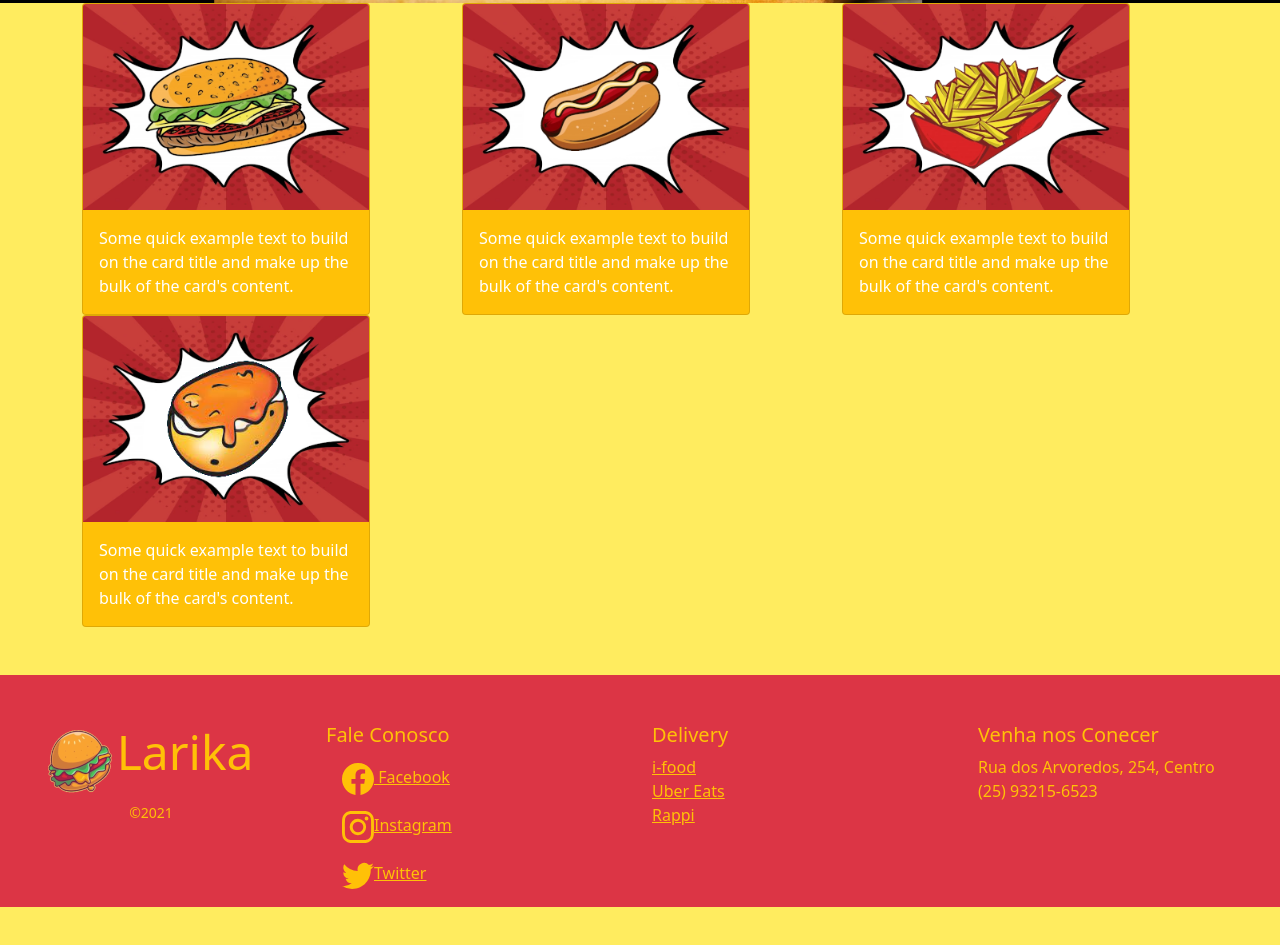
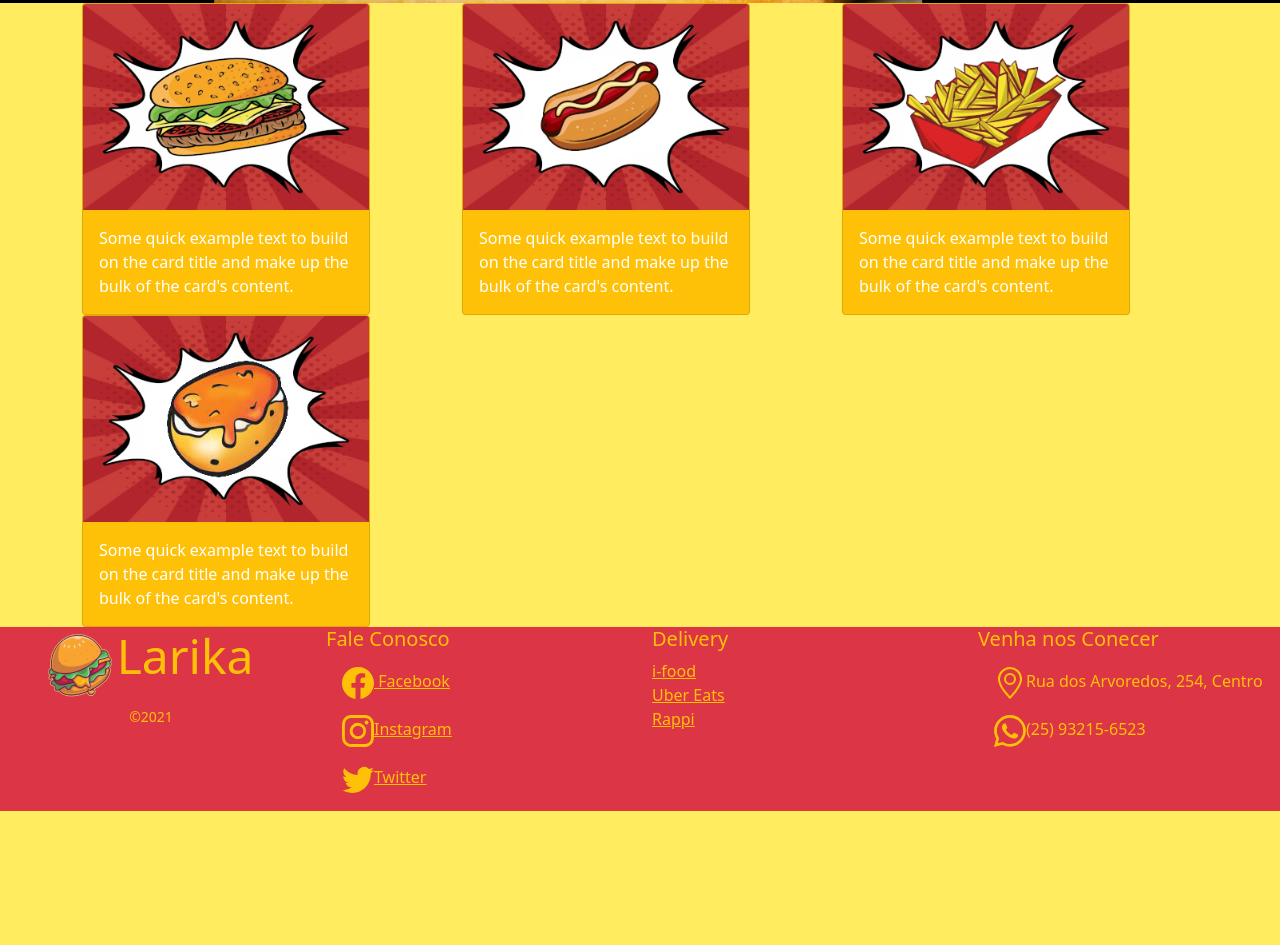
Before and after one commit to marcoweb/exemplo-bootstrap-a, a plain HTML site: page index.html in a window 1280 px wide. Shown: the part 556-1501 px from the top of the page. After the commit the page ends 1367 px from the top, so only its background shows below. Drawn offline with nearby package versions, Linux system fonts and the light colour scheme.

Commit message:
Atualização

```diff
--- a/index.html
+++ b/index.html
@@ -115,7 +115,7 @@
               </div>
           </main>
 
-          <footer class="pt-4 my-md-5 pt-md-5 text-warning bg-danger">
+          <footer class="m-top-3 text-warning bg-danger">
             <div class="row">
               <div class="col-12 col-md" style="text-align: center;">
                 <img class="mb-2" src="./img/ham-ico-64.png" alt="" width="64" height="64">
@@ -153,8 +153,13 @@
               <div class="col-6 col-md">
                 <h5>Venha nos Conecer</h5>
                 <ul class="list-unstyled text-small">
-                  <li>Rua dos Arvoredos, 254, Centro</li>
-                  <li>(25) 93215-6523</li>
+                  <li class="m-3"><svg xmlns="http://www.w3.org/2000/svg" width="32" height="32" fill="currentColor" class="bi bi-geo-alt" viewBox="0 0 16 16">
+                    <path d="M12.166 8.94c-.524 1.062-1.234 2.12-1.96 3.07A31.493 31.493 0 0 1 8 14.58a31.481 31.481 0 0 1-2.206-2.57c-.726-.95-1.436-2.008-1.96-3.07C3.304 7.867 3 6.862 3 6a5 5 0 0 1 10 0c0 .862-.305 1.867-.834 2.94zM8 16s6-5.686 6-10A6 6 0 0 0 2 6c0 4.314 6 10 6 10z"/>
+                    <path d="M8 8a2 2 0 1 1 0-4 2 2 0 0 1 0 4zm0 1a3 3 0 1 0 0-6 3 3 0 0 0 0 6z"/>
+                  </svg>Rua dos Arvoredos, 254, Centro</li>
+                  <li class="m-3"><svg xmlns="http://www.w3.org/2000/svg" width="32" height="32" fill="currentColor" class="bi bi-whatsapp" viewBox="0 0 16 16">
+                    <path d="M13.601 2.326A7.854 7.854 0 0 0 7.994 0C3.627 0 .068 3.558.064 7.926c0 1.399.366 2.76 1.057 3.965L0 16l4.204-1.102a7.933 7.933 0 0 0 3.79.965h.004c4.368 0 7.926-3.558 7.93-7.93A7.898 7.898 0 0 0 13.6 2.326zM7.994 14.521a6.573 6.573 0 0 1-3.356-.92l-.24-.144-2.494.654.666-2.433-.156-.251a6.56 6.56 0 0 1-1.007-3.505c0-3.626 2.957-6.584 6.591-6.584a6.56 6.56 0 0 1 4.66 1.931 6.557 6.557 0 0 1 1.928 4.66c-.004 3.639-2.961 6.592-6.592 6.592zm3.615-4.934c-.197-.099-1.17-.578-1.353-.646-.182-.065-.315-.099-.445.099-.133.197-.513.646-.627.775-.114.133-.232.148-.43.05-.197-.1-.836-.308-1.592-.985-.59-.525-.985-1.175-1.103-1.372-.114-.198-.011-.304.088-.403.087-.088.197-.232.296-.346.1-.114.133-.198.198-.33.065-.134.034-.248-.015-.347-.05-.099-.445-1.076-.612-1.47-.16-.389-.323-.335-.445-.34-.114-.007-.247-.007-.38-.007a.729.729 0 0 0-.529.247c-.182.198-.691.677-.691 1.654 0 .977.71 1.916.81 2.049.098.133 1.394 2.132 3.383 2.992.47.205.84.326 1.129.418.475.152.904.129 1.246.08.38-.058 1.171-.48 1.338-.943.164-.464.164-.86.114-.943-.049-.084-.182-.133-.38-.232z"/>
+                  </svg>(25) 93215-6523</li>
                 </ul>
               </div>
             </div>
```
